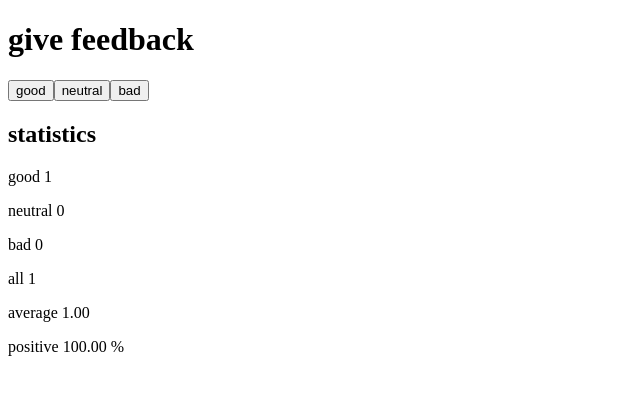
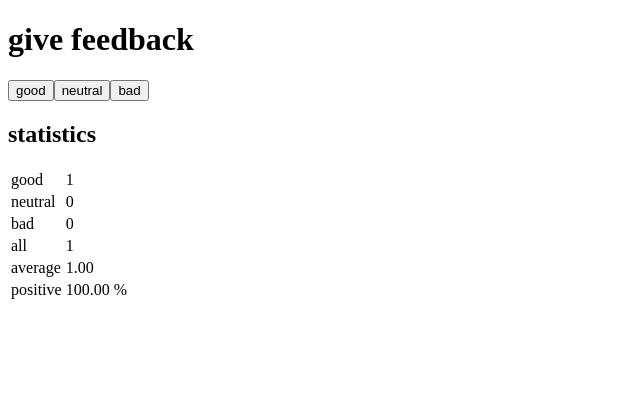
Before and after one commit to amandaguan-ag/fullstackopen, a React (Vite) app in the folder part1/unicafe/: page / in a window 1280 px wide. Both pictures are taken after a click on the button "good". Shown: the top 394 px of the page, without its empty margins (0-640 px from the left). Built offline with nearby package versions, Linux system fonts and the light colour scheme.

Commit message:
1.11 Refactor statistics display to use HTML table

```diff
--- a/part1/unicafe/src/App.jsx
+++ b/part1/unicafe/src/App.jsx
@@ -6,9 +6,10 @@
 
 const StatisticLine = ({ text, value }) => {
   return (
-    <p>
-      {text} {value}
-    </p>
+    <tr>
+      <td>{text}</td>
+      <td>{value}</td>
+    </tr>
   );
 };
 
@@ -32,6 +33,8 @@
   return (
     <div>
       <h2>statistics</h2>
+      <table>
+        <tbody>
           <StatisticLine text="good" value={good} />
           <StatisticLine text="neutral" value={neutral} />
           <StatisticLine text="bad" value={bad} />
@@ -41,12 +44,14 @@
             text="positive"
             value={positivePercentage.toFixed(2) + " %"}
           />
+        </tbody>
+      </table>
     </div>
   );
 };
 
 const App = () => {
-  // Save clicks of each button to its own state
+  // Save clicks of each button to their own state
   const [good, setGood] = useState(0);
   const [neutral, setNeutral] = useState(0);
   const [bad, setBad] = useState(0);
```
Lines whose indentation alone changed are shown as unchanged.
